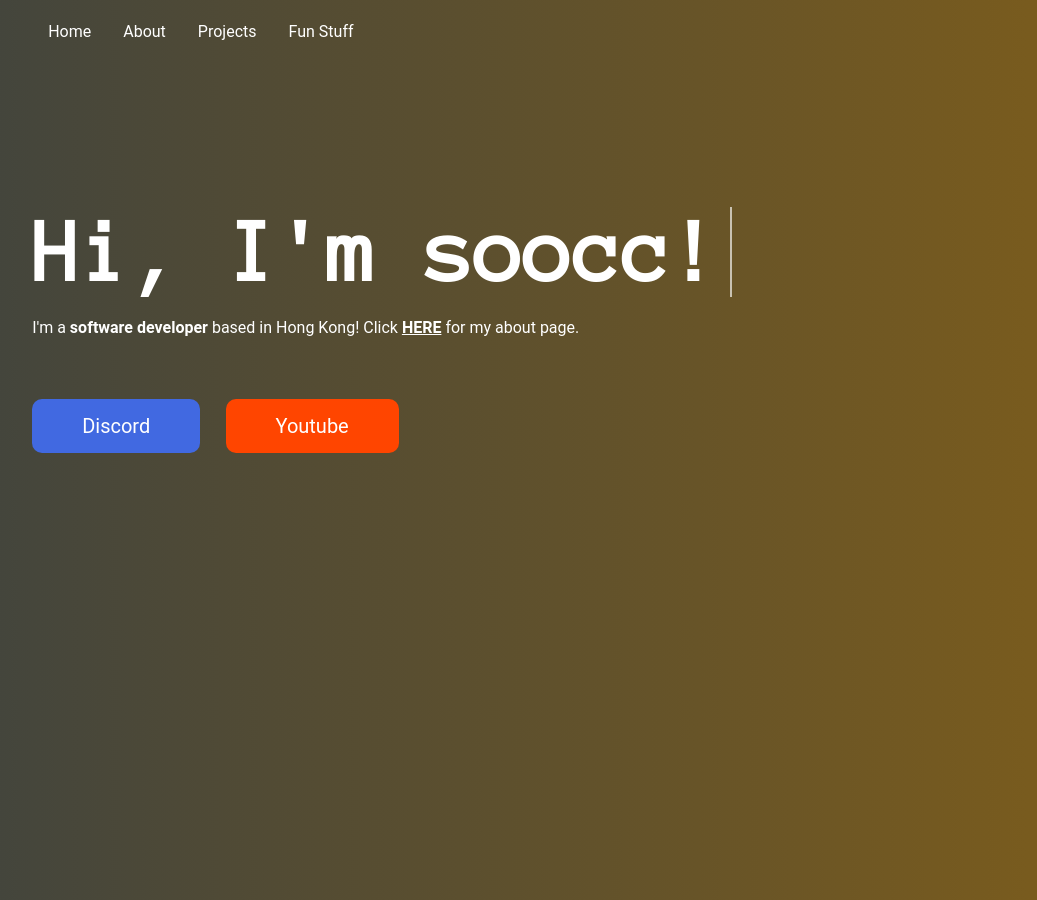
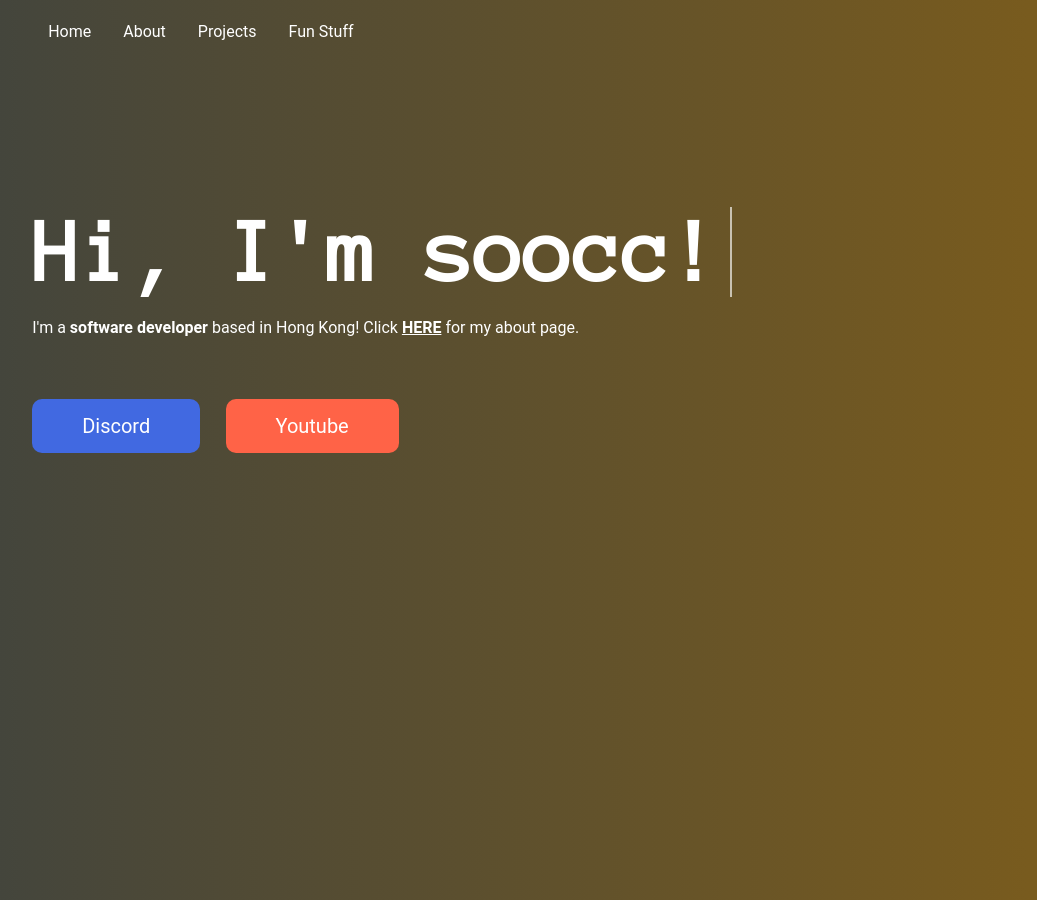
Before and after one commit to soocc/sooccsocks2, a Jekyll site: the page built from index.html, in a window 1280 px wide. Shown: the whole page, without its empty margins (39-1076 px from the left). Built offline with Jekyll 4.4.1, drawn with Linux system fonts in a browser that asks for light colours; some web fonts are replaced.

Commit message:
Update index.html

```diff
--- a/index.html
+++ b/index.html
@@ -72,7 +72,7 @@ layout: default
 
       #youtube-btn {
         margin-left: 2%;
-        background-color: orangered;
+        background-color: tomato;
         color: white;
       }
     </style>
```
